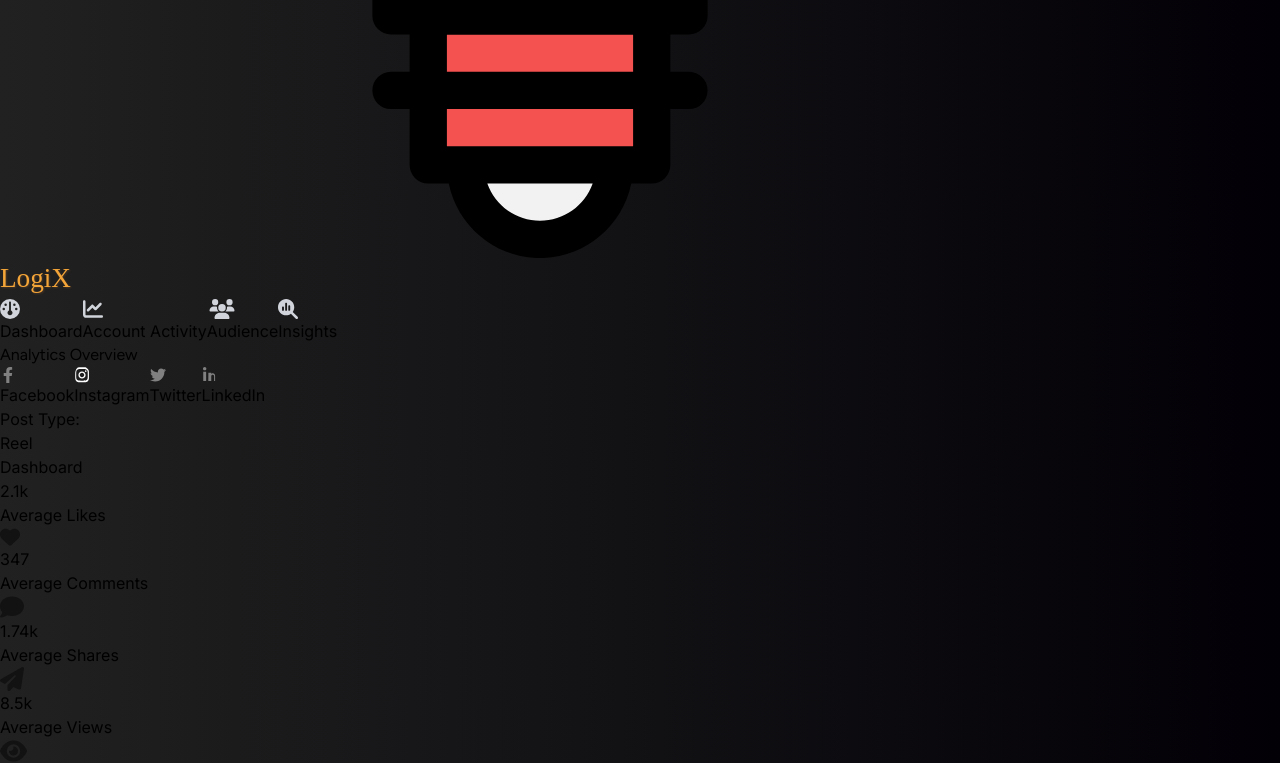
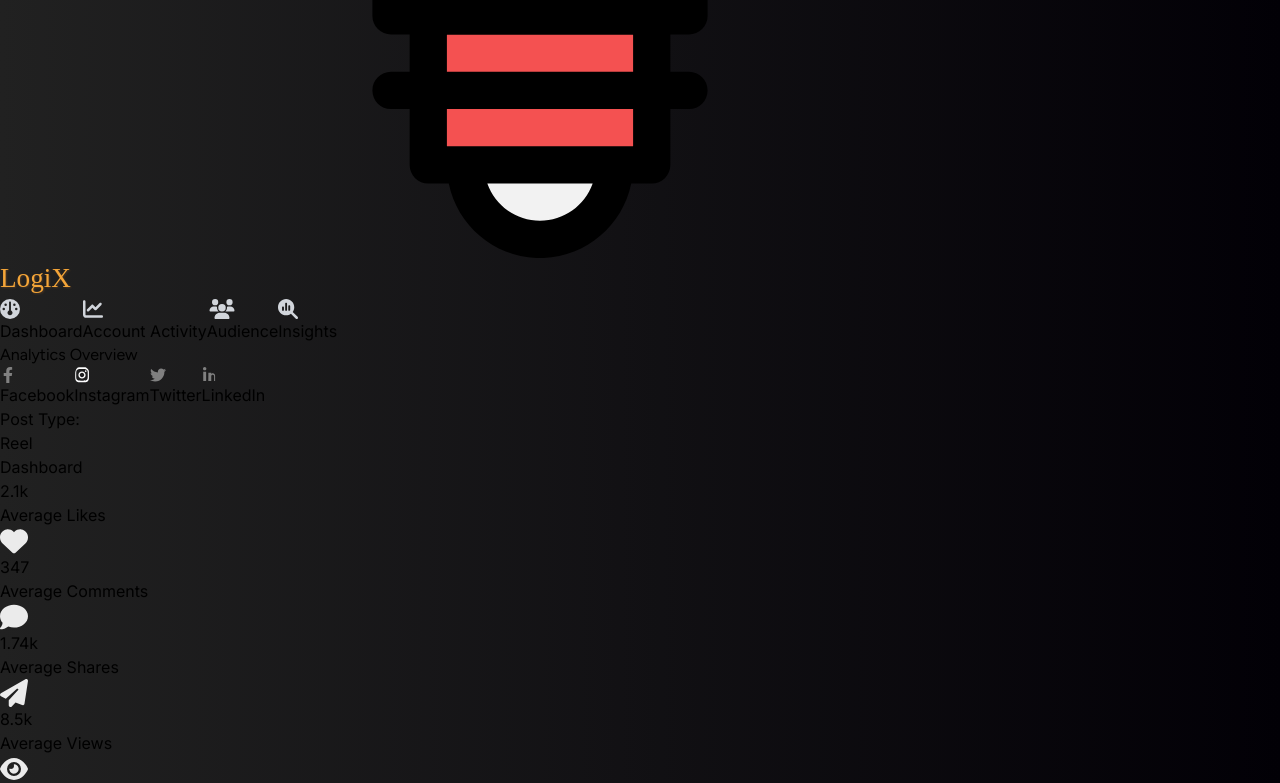
Before and after one commit to ayushflows/GenAI-Hackathon_LogiX, a React (Vite) app in the folder FrontEnd/: page /dashboard in a window 1280 px wide. Shown: the part 822-1605 px from the top of the page. Built offline with nearby package versions, Linux system fonts and the light colour scheme.

Commit message:
mounted dashboard analytics

```diff
--- a/FrontEnd/src/components/DashboardCount.jsx
+++ b/FrontEnd/src/components/DashboardCount.jsx
@@ -5,11 +5,11 @@ const metrics = [
     id: 1,
     value: '2.1k',
     label: 'Average Likes',
-    gradient: 'from-orange-500 via-orange-400 to-gray-800',
-    border: 'border-orange-500',
+    gradient: 'from-[#ff34341f] via-[#22252d] to-[#22252d]',
+    border: 'border-[#ff34341f]',
     icon: (
-      <svg xmlns="http://www.w3.org/2000/svg" height="20" width="20" viewBox="0 0 512 512">
-        <path fill="#121212" d="M47.6 300.4L228.3 469.1c7.5 7 17.4 10.9 27.7 10.9s20.2-3.9 27.7-10.9L464.4 300.4c30.4-28.3 47.6-68 47.6-109.5v-5.8c0-69.9-50.5-129.5-119.4-141C347 36.5 300.6 51.4 268 84L256 96 244 84c-32.6-32.6-79-47.5-124.6-39.9C50.5 55.6 0 115.2 0 185.1v5.8c0 41.5 17.2 81.2 47.6 109.5z"/>
+      <svg xmlns="http://www.w3.org/2000/svg" height="28" width="28" viewBox="0 0 512 512">
+        <path fill="#ebebeb" d="M47.6 300.4L228.3 469.1c7.5 7 17.4 10.9 27.7 10.9s20.2-3.9 27.7-10.9L464.4 300.4c30.4-28.3 47.6-68 47.6-109.5v-5.8c0-69.9-50.5-129.5-119.4-141C347 36.5 300.6 51.4 268 84L256 96 244 84c-32.6-32.6-79-47.5-124.6-39.9C50.5 55.6 0 115.2 0 185.1v5.8c0 41.5 17.2 81.2 47.6 109.5z"/>
       </svg>
     ),
   },
@@ -17,11 +17,11 @@ const metrics = [
     id: 2,
     value: '347',
     label: 'Average Comments',
-    gradient: 'from-red-500 via-red-400 to-gray-800',
-    border: 'border-red-500',
+    gradient: 'from-[#45ff341f] via-[#22252d] to-[#22252d]',
+    border: 'border-[#45ff341f]',
     icon: (
-      <svg xmlns="http://www.w3.org/2000/svg" height="24" width="24" viewBox="0 0 512 512">
-        <path fill="#121212" d="M512 240c0 114.9-114.6 208-256 208c-37.1 0-72.3-6.4-104.1-17.9c-11.9 8.7-31.3 20.6-54.3 30.6C73.6 471.1 44.7 480 16 480c-6.5 0-12.3-3.9-14.8-9.9c-2.5-6-1.1-12.8 3.4-17.4c0 0 0 0 0 0s0 0 0 0s0 0 0 0c0 0 0 0 0 0l.3-.3c.3-.3 .7-.7 1.3-1.4c1.1-1.2 2.8-3.1 4.9-5.7c4.1-5 9.6-12.4 15.2-21.6c10-16.6 19.5-38.4 21.4-62.9C17.7 326.8 0 285.1 0 240C0 125.1 114.6 32 256 32s256 93.1 256 208z"/>
+      <svg xmlns="http://www.w3.org/2000/svg" height="28" width="28" viewBox="0 0 512 512">
+        <path fill="#ebebeb" d="M512 240c0 114.9-114.6 208-256 208c-37.1 0-72.3-6.4-104.1-17.9c-11.9 8.7-31.3 20.6-54.3 30.6C73.6 471.1 44.7 480 16 480c-6.5 0-12.3-3.9-14.8-9.9c-2.5-6-1.1-12.8 3.4-17.4c0 0 0 0 0 0s0 0 0 0s0 0 0 0c0 0 0 0 0 0l.3-.3c.3-.3 .7-.7 1.3-1.4c1.1-1.2 2.8-3.1 4.9-5.7c4.1-5 9.6-12.4 15.2-21.6c10-16.6 19.5-38.4 21.4-62.9C17.7 326.8 0 285.1 0 240C0 125.1 114.6 32 256 32s256 93.1 256 208z"/>
       </svg>
     ),
   },
@@ -29,11 +29,11 @@ const metrics = [
     id: 3,
     value: '1.74k',
     label: 'Average Shares',
-    gradient: 'from-violet-500 via-violet-400 to-gray-800',
-    border: 'border-violet-500',
+    gradient: 'from-[#3452ff1f] via-[#22252d] to-[#22252d]',
+    border: 'border-[#3452ff1f]',
     icon: (
-      <svg xmlns="http://www.w3.org/2000/svg" height="24" width="24" viewBox="0 0 512 512">
-        <path fill="#121212" d="M498.1 5.6c10.1 7 15.4 19.1 13.5 31.2l-64 416c-1.5 9.7-7.4 18.2-16 23s-18.9 5.4-28 1.6L284 427.7l-68.5 74.1c-8.9 9.7-22.9 12.9-35.2 8.1S160 493.2 160 480l0-83.6c0-4 1.5-7.8 4.2-10.8L331.8 202.8c5.8-6.3 5.6-16-.4-22s-15.7-6.4-22-.7L106 360.8 17.7 316.6C7.1 311.3 .3 300.7 0 288.9s5.9-22.8 16.1-28.7l448-256c10.7-6.1 23.9-5.5 34 1.4z"/>
+      <svg xmlns="http://www.w3.org/2000/svg" height="28" width="28" viewBox="0 0 512 512">
+        <path fill="#ebebeb" d="M498.1 5.6c10.1 7 15.4 19.1 13.5 31.2l-64 416c-1.5 9.7-7.4 18.2-16 23s-18.9 5.4-28 1.6L284 427.7l-68.5 74.1c-8.9 9.7-22.9 12.9-35.2 8.1S160 493.2 160 480l0-83.6c0-4 1.5-7.8 4.2-10.8L331.8 202.8c5.8-6.3 5.6-16-.4-22s-15.7-6.4-22-.7L106 360.8 17.7 316.6C7.1 311.3 .3 300.7 0 288.9s5.9-22.8 16.1-28.7l448-256c10.7-6.1 23.9-5.5 34 1.4z"/>
       </svg>
     ),
   },
@@ -41,11 +41,11 @@ const metrics = [
     id: 4,
     value: '8.5k',
     label: 'Average Views',
-    gradient: 'from-green-500 via-green-400 to-gray-800',
-    border: 'border-green-500',
+    gradient: 'from-[#f534ff1f] via-[#22252d] to-[#22252d]',
+    border: 'border-[#f534ff1f]',
     icon: (
-      <svg xmlns="http://www.w3.org/2000/svg" height="24" width="27" viewBox="0 0 576 512">
-        <path fill="#121212" d="M288 32c-80.8 0-145.5 36.8-192.6 80.6C48.6 156 17.3 208 2.5 243.7c-3.3 7.9-3.3 16.7 0 24.6C17.3 304 48.6 356 95.4 399.4C142.5 443.2 207.2 480 288 480s145.5-36.8 192.6-80.6c46.8-43.5 78.1-95.4 93-131.1c3.3-7.9 3.3-16.7 0-24.6c-14.9-35.7-46.2-87.7-93-131.1C433.5 68.8 368.8 32 288 32zM144 256a144 144 0 1 1 288 0 144 144 0 1 1 -288 0zm144-64c0 35.3-28.7 64-64 64c-7.1 0-13.9-1.2-20.3-3.3c-5.5-1.8-11.9 1.6-11.7 7.4c.3 6.9 1.3 13.8 3.2 20.7c13.7 51.2 66.4 81.6 117.6 67.9s81.6-66.4 67.9-117.6c-11.1-41.5-47.8-69.4-88.6-71.1c-5.8-.2-9.2 6.1-7.4 11.7c2.1 6.4 3.3 13.2 3.3 20.3z"/>
+      <svg xmlns="http://www.w3.org/2000/svg" height="28" width="28" viewBox="0 0 576 512">
+        <path fill="#ebebeb" d="M288 32c-80.8 0-145.5 36.8-192.6 80.6C48.6 156 17.3 208 2.5 243.7c-3.3 7.9-3.3 16.7 0 24.6C17.3 304 48.6 356 95.4 399.4C142.5 443.2 207.2 480 288 480s145.5-36.8 192.6-80.6c46.8-43.5 78.1-95.4 93-131.1c3.3-7.9 3.3-16.7 0-24.6c-14.9-35.7-46.2-87.7-93-131.1C433.5 68.8 368.8 32 288 32zM144 256a144 144 0 1 1 288 0 144 144 0 1 1 -288 0zm144-64c0 35.3-28.7 64-64 64c-7.1 0-13.9-1.2-20.3-3.3c-5.5-1.8-11.9 1.6-11.7 7.4c.3 6.9 1.3 13.8 3.2 20.7c13.7 51.2 66.4 81.6 117.6 67.9s81.6-66.4 67.9-117.6c-11.1-41.5-47.8-69.4-88.6-71.1c-5.8-.2-9.2 6.1-7.4 11.7c2.1 6.4 3.3 13.2 3.3 20.3z"/>
       </svg>
     ),
   },
@@ -63,7 +63,7 @@ function DashboardCount() {
             >
               <div className="text-left">
                 <p className="text-4xl font-bold text-white">{metric.value}</p>
-                <p className="text-lg font-semibold text-white mt-2">{metric.label}</p>
+                <p className="text-[#cccccc] mt-2">{metric.label}</p>
               </div>
               <div className="text-right text-white">{metric.icon}</div>
             </div>
```
